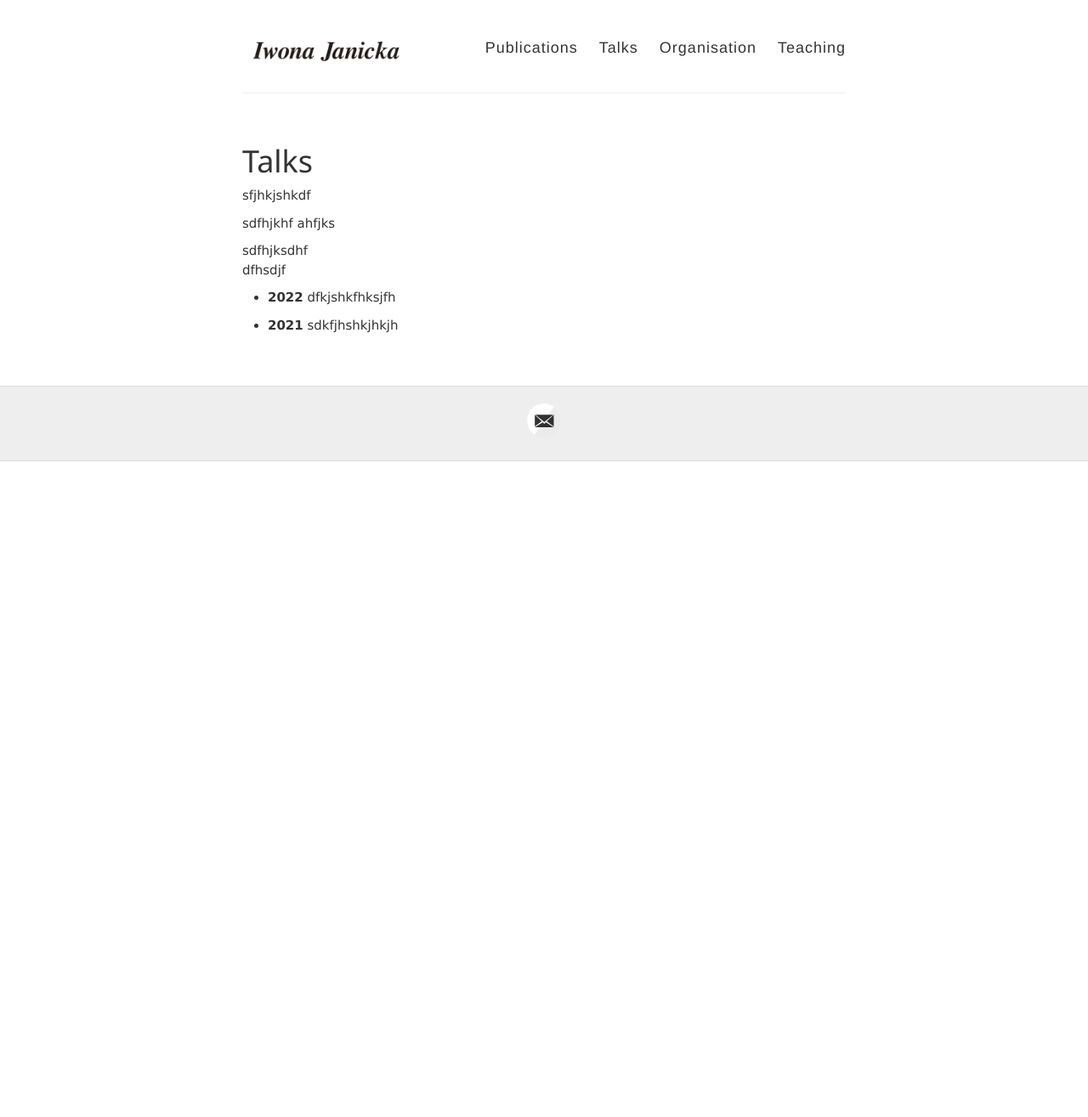
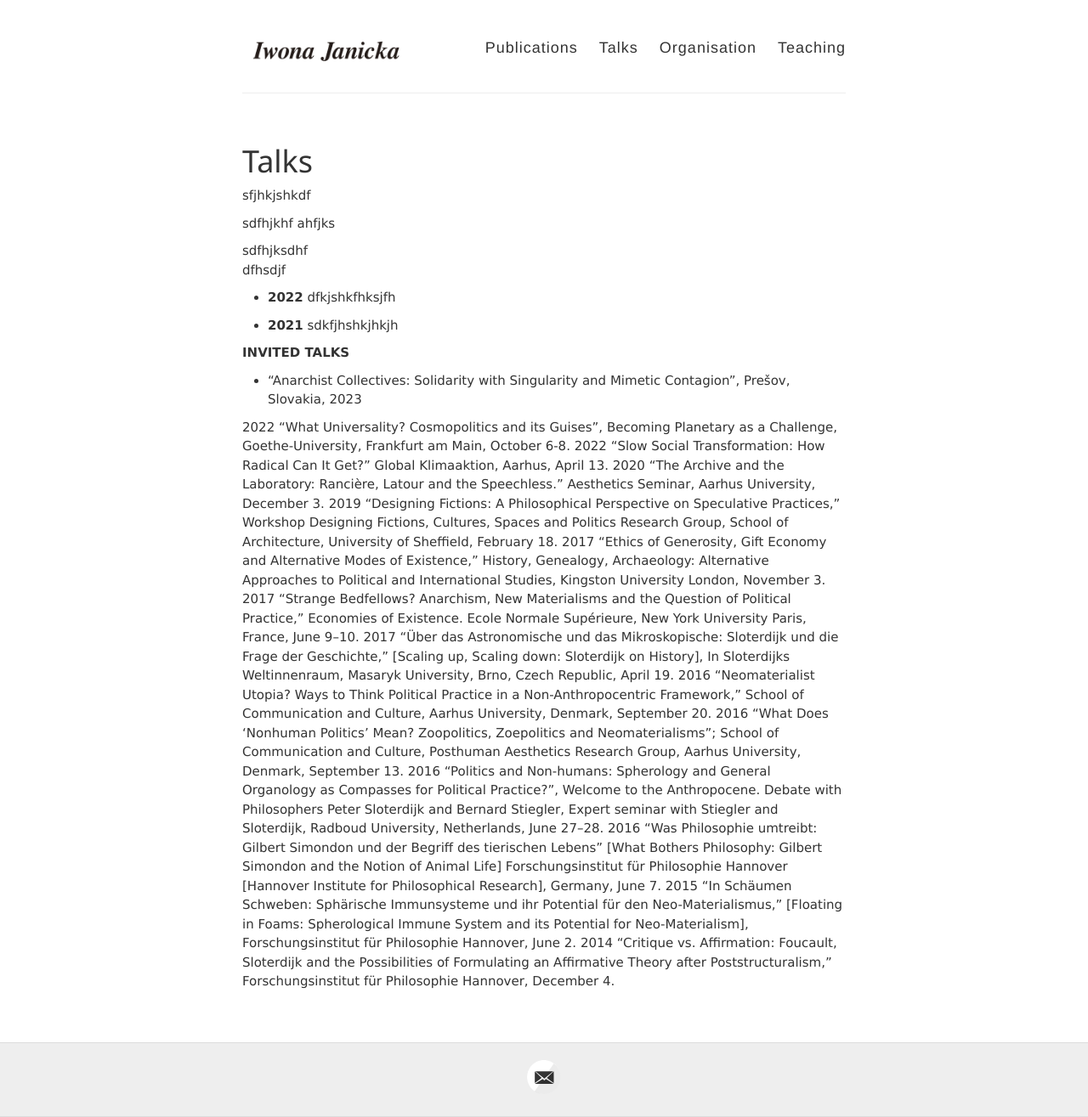
Before and after one commit to IJanicka/IJanicka.github.io, a Jekyll site: the page built from talks.md, in a window 1280 px wide. Shown: the whole page at 85% size. Built offline with Jekyll 4.4.1, drawn with Linux system fonts in a browser that asks for light colours; before the commit the page ends 900 px from its top, so only the background shows below that.

Commit message:
Update talks.md

```diff
--- a/talks.md
+++ b/talks.md
@@ -15,3 +15,20 @@ dfhsdjf
 * **2022** dfkjshkfhksjfh
 
 * **2021** sdkfjhshkjhkjh
+
+**INVITED TALKS**<br>
+* “Anarchist Collectives: Solidarity with Singularity and Mimetic Contagion”, Prešov, Slovakia, 2023<br>
+
+2022	“What Universality? Cosmopolitics and its Guises”, Becoming Planetary as a Challenge, Goethe-University, Frankfurt am Main, October 6-8.
+2022	“Slow Social Transformation: How Radical Can It Get?” Global Klimaaktion, Aarhus, April 13.
+2020	“The Archive and the Laboratory: Rancière, Latour and the Speechless.” Aesthetics Seminar, Aarhus University, December 3.
+2019 	“Designing Fictions: A Philosophical Perspective on Speculative Practices,” Workshop Designing Fictions, Cultures, Spaces and Politics Research Group, School of Architecture, University of Sheffield, February 18.
+2017 	“Ethics of Generosity, Gift Economy and Alternative Modes of Existence,” History, Genealogy, Archaeology: Alternative Approaches to Political and International Studies, Kingston University London, November 3.
+2017	“Strange Bedfellows? Anarchism, New Materialisms and the Question of Political Practice,” Economies of Existence. Ecole Normale Supérieure, New York University Paris, France, June 9–10.
+2017 	“Über das Astronomische und das Mikroskopische: Sloterdijk und die Frage der Geschichte,” [Scaling up, Scaling down: Sloterdijk on History], In Sloterdijks Weltinnenraum, Masaryk University, Brno, Czech Republic, April 19.
+2016	“Neomaterialist Utopia? Ways to Think Political Practice in a Non-Anthropocentric Framework,” School of Communication and Culture, Aarhus University, Denmark, September 20.
+2016	“What Does ‘Nonhuman Politics’ Mean? Zoopolitics, Zoepolitics and Neomaterialisms”; School of Communication and Culture, Posthuman Aesthetics Research Group, Aarhus University, Denmark, September 13.
+2016	“Politics and Non-humans: Spherology and General Organology as Compasses for Political Practice?”, Welcome to the Anthropocene. Debate with Philosophers Peter Sloterdijk and Bernard Stiegler, Expert seminar with Stiegler and Sloterdijk, Radboud University, Netherlands, June 27–28.
+2016	“Was Philosophie umtreibt: Gilbert Simondon und der Begriff des tierischen Lebens” [What Bothers Philosophy: Gilbert Simondon and the Notion of Animal Life] Forschungsinstitut für Philosophie Hannover [Hannover Institute for Philosophical Research], Germany, June 7.
+2015 	“In Schäumen Schweben: Sphärische Immunsysteme und ihr Potential für den Neo-Materialismus,” [Floating in Foams: Spherological Immune System and its Potential for Neo-Materialism], Forschungsinstitut für Philosophie Hannover, June 2.
+2014 	“Critique vs. Affirmation: Foucault, Sloterdijk and the Possibilities of Formulating an Affirmative Theory after Poststructuralism,” Forschungsinstitut für Philosophie Hannover, December 4.
```
